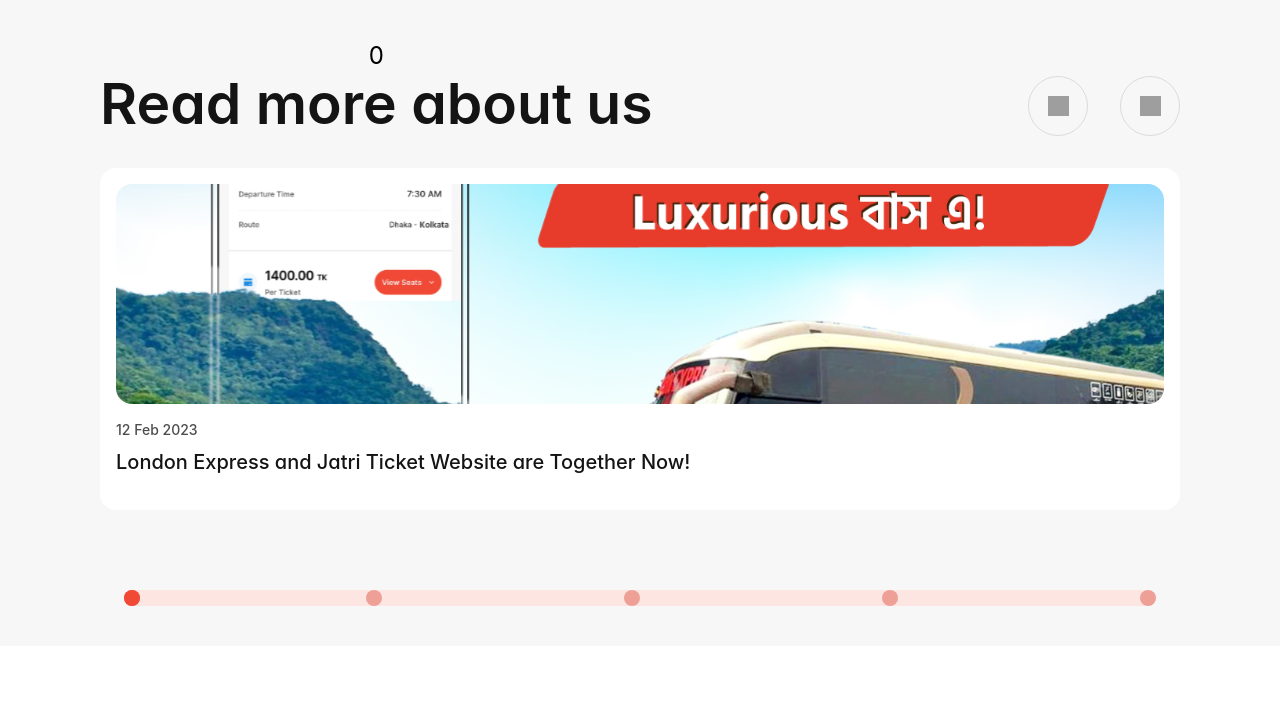
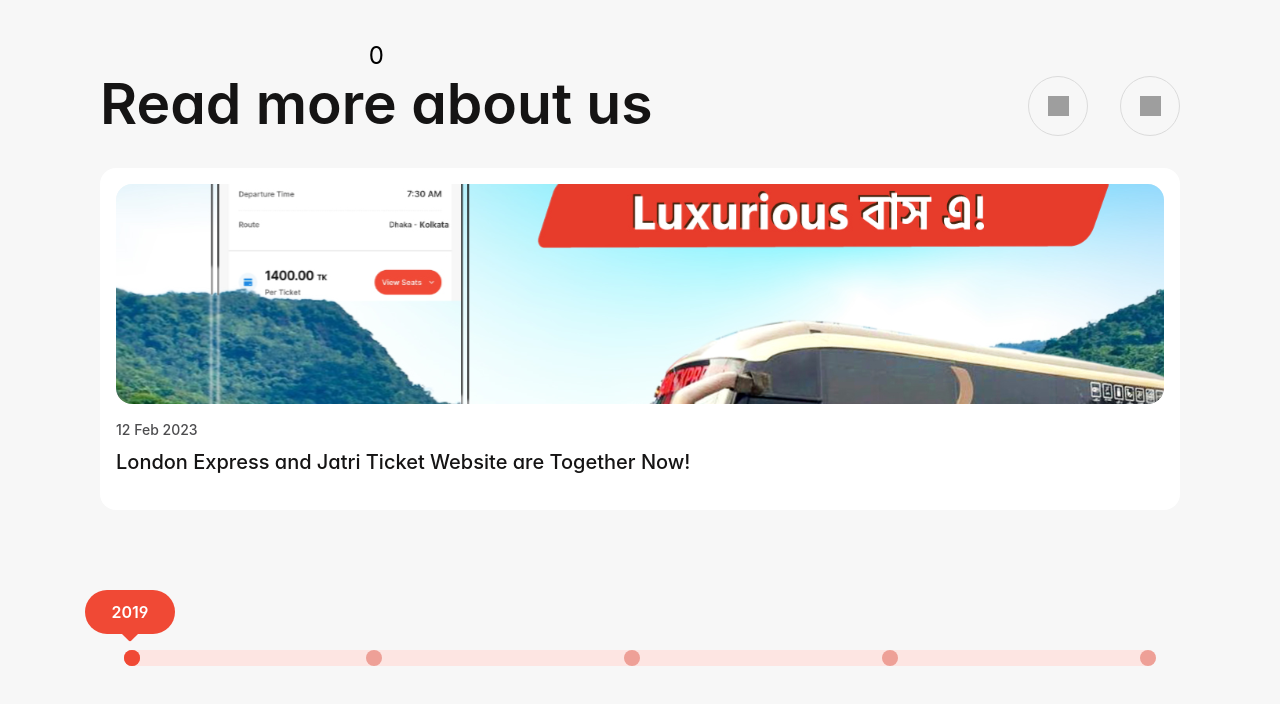
Before and after one commit to farjanaIslamNipa/vue-composition-api, a Vue app: page / in a window 1280 px wide. Shown: the top 704 px of the page. Built offline with nearby package versions, Linux system fonts and the light colour scheme; grey boxes are pictures that could not be loaded.

Commit message:
added year progrss box

```diff
--- a/src/components/ProgressSlider.vue
+++ b/src/components/ProgressSlider.vue
@@ -47,7 +47,8 @@
 
 const firstElement = ref(false);
 const lastElement = ref(false);
-const swiperIndex = ref(0)
+const swiperIndex = ref(0);
+const progressYear = ref(2019)
 
 const swiperCarousel = ref(true)
 
@@ -76,36 +77,38 @@
 
 onMounted(() => {
   swiperCarousel.value.on('slideNextTransitionEnd',()=>{
-    let progressBarFill = document.querySelector('.color-bar');
+    let progressBarFill = document.querySelector('.fill-color-bar');
+    let yearProgressWrap = document.querySelector('.year-progress-wrap');
+    let yearProgress = document.querySelector('.year-progress');
+
     let progressBarWidth = swiperIndex.value += 1
     if(progressBarWidth <= 4){
       progressBarFill.style.width = `${(25 * progressBarWidth)}%`
-
+      yearProgress.style.width = `${((25 * progressBarWidth) + 3.5)}%`
+      yearProgressWrap.style.margin = '0 24px'
+      progressYear.value = progressYear.value += 1
     }
     let nodeElement = document.getElementsByClassName('circle-wrap')[0]
     let circle = nodeElement.children[progressBarWidth - 1]
     circle.classList.add('change-color')
 
-    let yearIndicatorBox = document.querySelector('.year-indicator-box');
-    if(swiperIndex.value === 1){
-      yearIndicatorBox.style.left = '21.9%'
-    }
-    if(swiperIndex.value === 2){
-      yearIndicatorBox.style.left = '46.9%'
-    }
-    if(swiperIndex.value === 3){
-      yearIndicatorBox.style.left = '71.9%'
-    }
-    if(swiperIndex.value === 4){
-      yearIndicatorBox.style.left = '96.9%'
-    }
   });
 
   swiperCarousel.value.on('slidePrevTransitionEnd',()=>{
-    let progressBarFill = document.querySelector('.color-bar');
+    let progressBarFill = document.querySelector('.fill-color-bar');
+    let yearProgressWrap = document.querySelector('.year-progress-wrap');
+    let yearProgress = document.querySelector('.year-progress');
+
     let progressBarWidth = swiperIndex.value -= 1
+    progressYear.value = progressYear.value -= 1
     if(progressBarWidth >= 0 && progressBarWidth <= 4){
       progressBarFill.style.width = `${(25 * progressBarWidth)}%`
+      if(progressBarWidth === 0){
+        yearProgress.style.width = '90px'
+        yearProgressWrap.style.margin = '0'
+      }else{
+        yearProgress.style.width = `${((25 * progressBarWidth) + 3.5)}%`
+      }
     }
     let nodeElement = document.getElementsByClassName('circle-wrap')[0]
     let circle = nodeElement.children[progressBarWidth]
@@ -157,7 +160,18 @@
             </div>
           </div>
 
-      <div class="mt-20 mx-6">
+      <div class="mt-20 relative">
+        <div class="year-progress-wrap">
+          <div class="year-progress flex justify-end">
+            <div>
+              <div class="bg-[#F04935] text-white rounded-full font-semibold w-[90px] h-[44px] flex justify-center items-center">{{ progressYear }}</div>
+              <div class="flex justify-center"><img src="../assets/images/svg/fill-arrow-down.svg" alt=""></div>
+            </div>
+          </div>
+        </div>
+      </div>
+      <div class="mt-2 relative">
+        <div class="mx-6">
           <div class="progress-bar relative h-4 w-full bg-[#FDE5E2] rounded-[15px]">
             <div class="circle-wrap flex h-4 ">
               <div class="w-1/4"></div>
@@ -165,7 +179,8 @@
               <div class="w-1/4"></div>
               <div class="w-1/4"></div>
             </div>
-          <div class="color-bar"></div>
+            <div class="fill-color-bar"></div>
+          </div>
         </div>
       </div>
       </div>
@@ -177,6 +192,61 @@
 :root {
   --progressbar-width: 0%;
 }
+/* .year-progress-wrap div {
+  position: relative;
+  z-index: 2;
+  transition: color .3s ease-in-out;
+}
+
+.year-progress-wrap::before{
+  content: "2019";
+  padding: 8px 16px;
+  color: white;
+  position: absolute;
+  z-index: -1;
+  background: #F04935;
+  transition: .3s ease-in-out;
+  border-radius: 2rem;
+  right: -25px;
+  top: -45px;
+
+} */
+/* .year-progress-wrap div:first-child::after{
+  content: "2019";
+  color: white;
+  padding: 8px 16px;
+  color: white;
+  position: absolute;
+  z-index: -1;
+  background: #F04935;
+  transition: .3s ease-in-out;
+  border-radius: 2rem;
+  left: -20px;
+  top: -45px;
+} */
+.year-progress{
+width: 90px;
+transition: all 0.2s ease;
+margin-left: -15px;
+}
+
+/* .year-progress-bar {
+  transition: all 0.2s ease;
+}
+.year-progress-bar::before{
+  content: "";
+    width: 0;
+    height: 0;
+    border-left: 8px solid transparent;
+    border-right: 8px solid transparent;
+    border-top: 8px solid #F04935;
+    left: 50px;
+    position: absolute;
+    left: 24px;
+    top: 40px;
+    transition: all 0.3s ease;
+} */
+
 .circle-wrap div {
   position: relative;
   z-index: 2;
@@ -236,7 +306,7 @@
   object-fit: cover;
 }
 
-.color-bar{
+.fill-color-bar{
     position: absolute;
     background-color: rgba(240, 73, 53, 0.7);
     width: 16px;
@@ -246,20 +316,5 @@
     top: 0;
     /* animation: progres 4s linear;     */
 }
-.year-indicator-box{
-  transition: all 0.3s ease;
-}
-.year-indicator-box::before{
-  content: "";
-    width: 0;
-    height: 0;
-    border-left: 8px solid transparent;
-    border-right: 8px solid transparent;
-    border-top: 8px solid #F04935;
-    left: 50px;
-    position: absolute;
-    left: 29px;
-    top: 44px;
-    transition: all 0.3s ease;
-}
+
 </style>
```
Also changed, not shown: src/assets/images/svg/fill-arrow-down.svg (added). Lines whose indentation alone changed are shown as unchanged.
